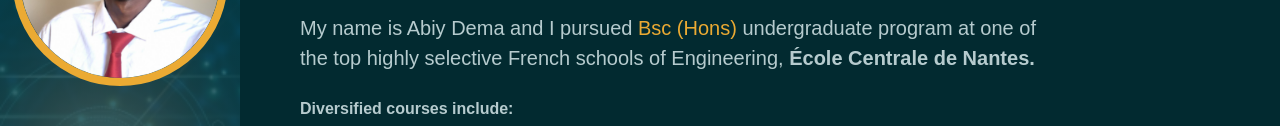
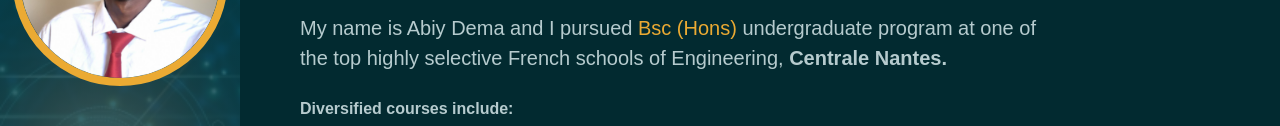
Before and after one commit to Haabiy/Abiy-Dema-Portfolio, a website: page index.html in a window 1280 px wide. Shown: the part 270-396 px from the top of the page. Drawn offline with Linux system fonts and the light colour scheme; a web font is replaced by a local one.

Commit message:
ECN renamed

```diff
--- a/index.html
+++ b/index.html
@@ -68,7 +68,7 @@
                         <h1 class="display-4 fw-bold" data-aos="fade-up">I'm a <span class="text-brand">Graduate Engineer</span> from Arbaminch, Ethiopia</h1>
                         <p>...</p>
                         <p class="lead mt-2 mb-4" data-aos="fade-up" data-aos-delay="300">My name is Abiy Dema and I pursued <span class="text-brand">Bsc (Hons)</span>
-                            undergraduate program at one of the top highly selective French schools of Engineering, <a href="https://www.ec-nantes.fr/english-version" target="_blank" class="link-custom">École Centrale de Nantes.</a>
+                            undergraduate program at one of the top highly selective French schools of Engineering, <a href="https://www.ec-nantes.fr/english-version" target="_blank" class="link-custom">Centrale Nantes.</a>
 
                         <p class="link-custom">Diversified courses include: </p>
                         <p class="courses" >
```
